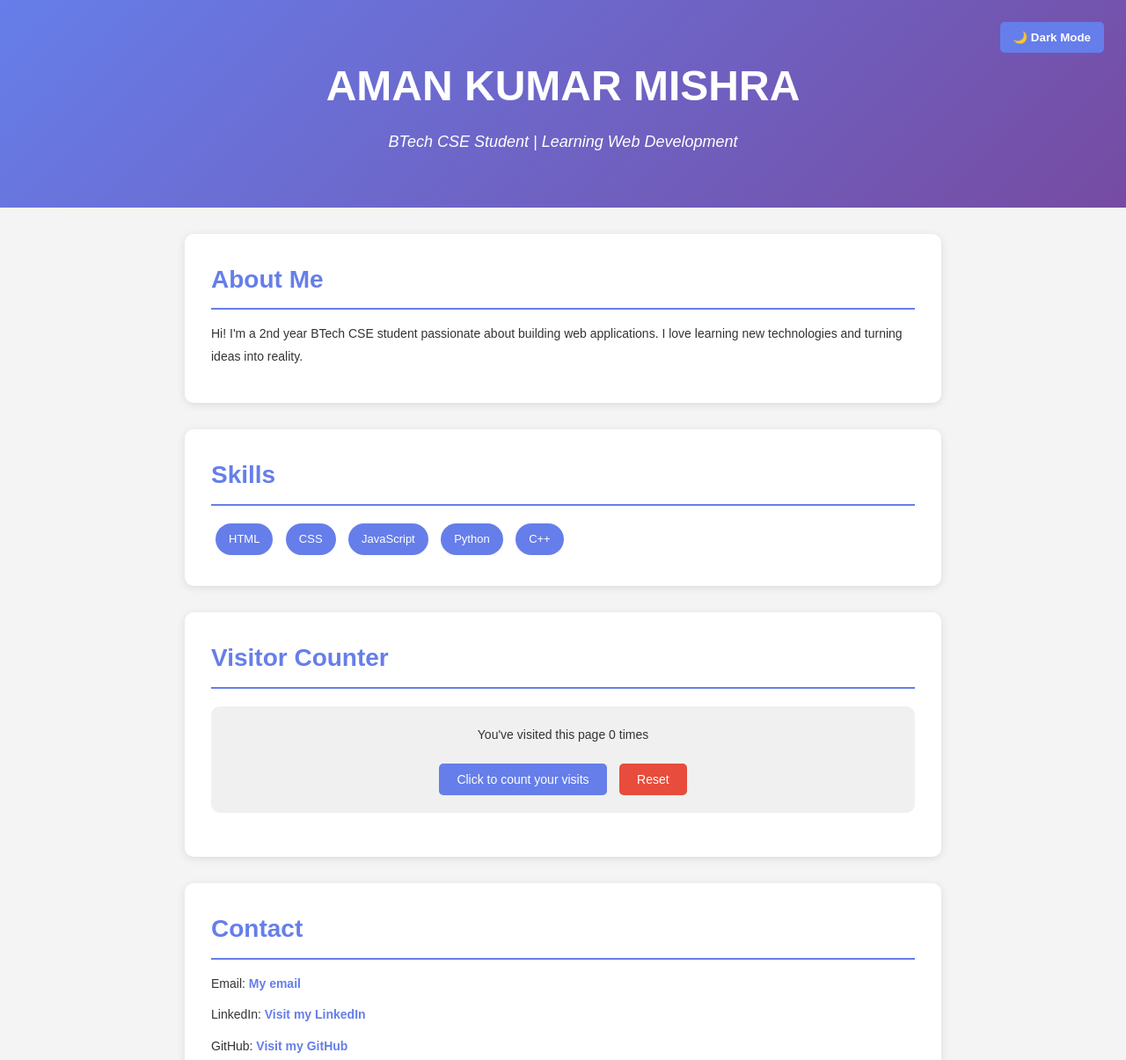
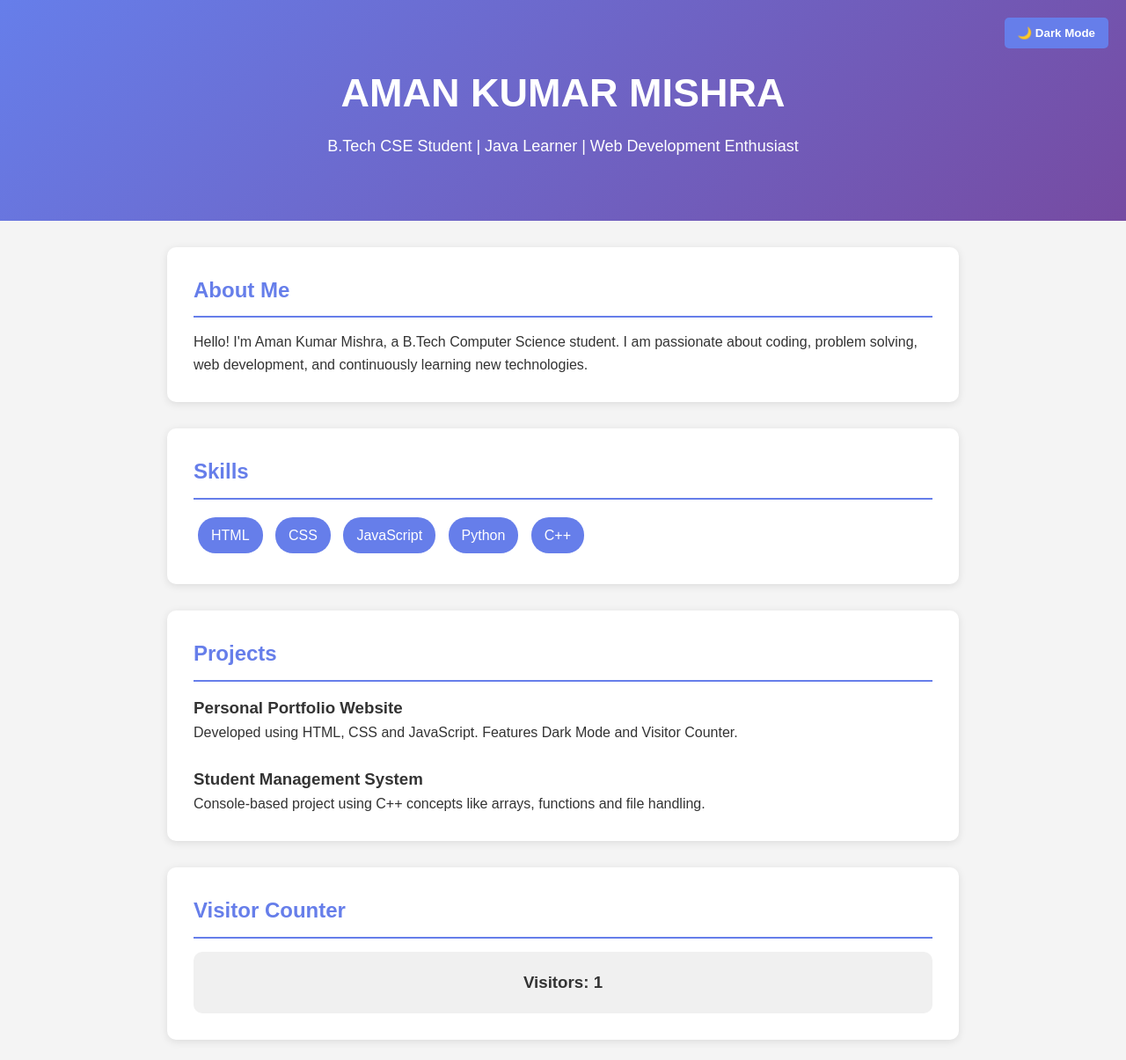
Before and after one commit to amankumarmishra336/Portfolio, a plain HTML site: page index.html in a window 1280 px wide. Shown: the top 1205 px of the page at 88% size. Drawn offline with Linux system fonts and the light colour scheme.

Commit message:
Updated homepage to latest portfolio

```diff
--- a/index.html
+++ b/index.html
@@ -1,262 +1,284 @@
-<!doctype html>
-<html>
+<!DOCTYPE html>
+<html lang="en">
 <head>
-    <title>My Portfolio</title>
+<meta charset="UTF-8">
+<meta name="viewport" content="width=device-width, initial-scale=1.0">
+<title>Aman Kumar Mishra | Portfolio</title>
+
 <style>
-      * {
-        margin: 0;
-        padding: 0;
+*{
+    margin:0;
+    padding:0;
+    box-sizing:border-box;
 }
-      body {
-        font-family: Arial, sans-serif;
-        line-height: 1.6;
-        color: #333;
-        background-color: #f4f4f4;
-        transition:
-          background-color 0.3s,
-          color 1s;
+
+body{
+    font-family:Arial,sans-serif;
+    background:#f4f4f4;
+    color:#333;
+    line-height:1.6;
+    transition:0.3s;
 }
-      body.dark-mode {
-        background-color: #1a1a1a;
-        color: #f0f0f0;
+
+body.dark-mode{
+    background:#1a1a1a;
+    color:#f0f0f0;
 }
-      .controls {
-        position: fixed;
-        top: 20px;
-        right: 20px;
-        z-index: 1000;
+
+.controls{
+    position:fixed;
+    top:20px;
+    right:20px;
+    z-index:1000;
 }
-      .dark-mode-btn,
-      .scroll-btn {
-        padding: 10px 15px;
-        margin: 5px;
-        border: none;
-        border-radius: 5px;
-        cursor: pointer;
-        font-weight: bold;
-        transition: all 0.3s;
+
+.dark-mode-btn{
+    padding:10px 15px;
+    border:none;
+    border-radius:5px;
+    cursor:pointer;
+    background:#667eea;
+    color:white;
+    font-weight:bold;
 }
-      .dark-mode-btn {
-        background: #667eea;
-        color: white;
+
+.dark-mode-btn:hover{
+    background:#764ba2;
 }
-      .dark-mode-btn:hover {
-        background: #764ba2;
-        transform: scale(1.05);
+
+header{
+    text-align:center;
+    color:white;
+    padding:70px 20px;
+    background:linear-gradient(135deg,#667eea,#764ba2);
 }
-      header {
-        background: linear-gradient(135deg, #667eea 0%, #764ba2 100%);
-        color: white;
-        text-align: center;
-        padding: 60px 20px;
-        transition: all 0.3s;
+
+body.dark-mode header{
+    background:linear-gradient(135deg,#2d2d2d,#111);
 }
-      body.dark-mode header {
-        background: linear-gradient(135deg, #2d2d2d 0%, #1a1a1a 100%);
+
+header h1{
+    font-size:45px;
 }
-      header h1 {
-        font-size: 48px;
-        margin-bottom: 10px;
+
+header p{
+    margin-top:10px;
+    font-size:18px;
 }
-      header p {
-        font-size: 18px;
-        font-style: italic;
+
+section{
+    max-width:900px;
+    margin:30px auto;
+    background:white;
+    padding:30px;
+    border-radius:10px;
+    box-shadow:0 2px 10px rgba(0,0,0,0.1);
 }
-      section {
-        max-width: 800px;
-        margin: 30px auto;
-        background: white;
-        padding: 30px;
-        border-radius: 10px;
-        box-shadow: 0 2px 10px rgba(0, 0, 0, 0.1);
-        transition: all 0.3s;
+
+body.dark-mode section{
+    background:#2d2d2d;
 }
-      body.dark-mode section {
-        background: #2d2d2d;
-        box-shadow: 0 2px 10px rgba(255, 255, 255, 0.1);
+
+h2{
+    color:#667eea;
+    margin-bottom:15px;
+    border-bottom:2px solid #667eea;
+    padding-bottom:10px;
 }
-      section h2 {
-        color: #667eea;
-        font-size: 28px;
-        margin-bottom: 15px;
-        border-bottom: 2px solid #667eea;
-        padding-bottom: 10px;
+
+.skill-item{
+    display:inline-block;
+    background:#667eea;
+    color:white;
+    padding:8px 15px;
+    border-radius:20px;
+    margin:5px;
 }
-      body.dark-mode section h2 {
-        color: #a8aff0;
+
+.counter{
+    text-align:center;
+    padding:20px;
+    background:#f0f0f0;
+    border-radius:10px;
 }
-      section p {
-        font-size: 14px;
-        line-height: 1.8;
-        margin-bottom: 10px;
+
+body.dark-mode .counter{
+    background:#3d3d3d;
 }
-      ul {
-        margin-left: 20px;
-        margin-top: 10px;
+
+.btn{
+    padding:10px 20px;
+    background:#667eea;
+    color:white;
+    border:none;
+    border-radius:5px;
+    cursor:pointer;
+    text-decoration:none;
+    display:inline-block;
+    margin-top:10px;
 }
-      li {
-        font-size: 14px;
-        margin: 8px 0;
-        padding: 5px 0;
+
+.btn:hover{
+    background:#764ba2;
 }
-      .skill-item {
-        display: inline-block;
-        background: #667eea;
-        color: white;
-        padding: 8px 15px;
-        margin: 5px;
-        border-radius: 20px;
-        font-size: 13px;
-        transition: all 0.3s;
+
+a{
+    color:#667eea;
+    text-decoration:none;
 }
-      .skill-item:hover {
-        background: #764ba2;
-        transform: translateY(-3px);
+
+a:hover{
+    text-decoration:underline;
 }
-      a {
-        color: #667eea;
-        text-decoration: none;
-        font-weight: bold;
-      }
-      a:hover {
-        text-decoration: underline;
-        color: #764ba2;
-      }
-      body.dark-mode a {
-        color: #a8aff0;
-      }
-      .counter {
-        text-align: center;
-        padding: 20px;
-        background: #f0f0f0;
-        border-radius: 10px;
-        margin: 20px 0;
-        transition: all 0.3s;
-      }
-      body.dark-mode .counter {
-        background: #3d3d3d;
-      }
-      .counter-btn {
-        padding: 10px 20px;
-        font-size: 14px;
-        background: #667eea;
-        color: white;
-        border: none;
-        border-radius: 5px;
-        cursor: pointer;
-        margin-top: 10px;
-        transition: all 0.3s;
-      }
-      .counter-btn:hover {
-        background: #764ba2;
-        transform: scale(1.05);
-      }
-      footer {
-        text-align: center;
-        padding: 20px;
-        color: #666;
-        font-size: 12px;
-        transition: all 0.3s;
-      }
-      body.dark-mode footer {
-        color: #999;
+
+footer{
+    text-align:center;
+    padding:20px;
+    color:#777;
 }
 </style>
 </head>
+
 <body>
+
 <div class="controls">
-      <button class="dark-mode-btn" onclick="toggleDarkMode()">
+    <button class="dark-mode-btn" onclick="toggleDarkMode()" id="themeBtn">
         🌙 Dark Mode
     </button>
 </div>
+
 <header>
     <h1>AMAN KUMAR MISHRA</h1>
-      <p>BTech CSE Student | Learning Web Development</p>
+    <p>B.Tech CSE Student | Java Learner | Web Development Enthusiast</p>
 </header>
+
 <section>
     <h2>About Me</h2>
+
     <p>
-        Hi! I'm a 2nd year BTech CSE student passionate about building web
-        applications. I love learning new technologies and turning ideas into
-        reality.
+        Hello! I'm Aman Kumar Mishra, a B.Tech Computer Science student.
+        I am passionate about coding, problem solving, web development,
+        and continuously learning new technologies.
     </p>
 </section>
+
 <section>
     <h2>Skills</h2>
-      <div>
+
     <span class="skill-item">HTML</span>
     <span class="skill-item">CSS</span>
     <span class="skill-item">JavaScript</span>
     <span class="skill-item">Python</span>
     <span class="skill-item">C++</span>
+</section>
+
+<section>
+    <h2>Projects</h2>
+
+    <h3>Personal Portfolio Website</h3>
+    <p>
+        Developed using HTML, CSS and JavaScript.
+        Features Dark Mode and Visitor Counter.
+    </p>
+
+    <br>
+
+    <h3>Student Management System</h3>
+    <p>
+        Console-based project using C++ concepts like arrays,
+        functions and file handling.
+    </p>
+</section>
+
+<section>
+    <h2>Visitor Counter</h2>
+
+    <div class="counter">
+        <h3>
+            Visitors: <span id="counter-display">0</span>
+        </h3>
     </div>
 </section>
+
 <section>
-      <h2>Visitor Counter</h2>
-      <div class="counter">
-        <p>
-          You've visited this page <span id="counter-display">0</span> times
-        </p>
-        <button class="counter-btn" onclick="incrementCounter()">
-          Click to count your visits
-        </button>
-        <button
-          class="counter-btn"
-          onclick="resetCounter()"
-          style="background: #e74c3c; margin-left: 10px"
-        >
-          Reset
-        </button>
-      </div>
+    <h2>Resume</h2>
+
+    <p>Upload your resume file in the same folder and rename it to resume.pdf</p>
+
+    <a href="resume.pdf" download class="btn">
+        Download Resume
+    </a>
 </section>
+
 <section>
     <h2>Contact</h2>
-      <p>Email: <a href="mailto:amankumarmishra336@gmail.com">My email</a></p>
+
+    <p>
+        Email:
+        <a href="mailto:amankumarmishra336@gmail.com">
+            amankumarmishra336@gmail.com
+        </a>
+    </p>
+
+    <br>
+
     <p>
         LinkedIn:
-        <a
-          href="https://www.linkedin.com/in/aman-kumar-mishra-603291353/"
-          target="_blank"
-          >Visit my LinkedIn</a
-        >
+        <a href="https://www.linkedin.com/in/aman-kumar-mishra-603291353/" target="_blank">
+            Visit LinkedIn
+        </a>
     </p>
+
+    <br>
+
     <p>
         GitHub:
-        <a href="https://github.com/amankumarmishra336" target="_blank"
-          >Visit my GitHub</a
-        >
+        <a href="https://github.com/amankumarmishra336" target="_blank">
+            Visit GitHub
+        </a>
     </p>
 </section>
-    <footer><p>© 2025 AMAN KUMAR MISHRA. All rights reserved.</p></footer>
+
+<footer>
+    <p>© 2026 Aman Kumar Mishra. All Rights Reserved.</p>
+</footer>
+
 <script>
+
 function toggleDarkMode() {
+
     document.body.classList.toggle("dark-mode");
-        if (document.body.classList.contains("dark-mode")) {
-          localStorage.setItem("darkMode", "true");
-        } else {
-          localStorage.setItem("darkMode", "false");
+
+    const btn = document.getElementById("themeBtn");
+
+    if(document.body.classList.contains("dark-mode")){
+        btn.innerHTML="☀️ Light Mode";
+        localStorage.setItem("darkMode","true");
+    }
+    else{
+        btn.innerHTML="🌙 Dark Mode";
+        localStorage.setItem("darkMode","false");
     }
 }
-      if (localStorage.getItem("darkMode") === "true") {
+
+if(localStorage.getItem("darkMode")==="true"){
     document.body.classList.add("dark-mode");
+    document.getElementById("themeBtn").innerHTML="☀️ Light Mode";
 }
+
 let visitCount = localStorage.getItem("visitCount");
-      if (visitCount === null) {
-        visitCount = 0;
-      } else {
-        visitCount = parseInt(visitCount);
+
+if(visitCount===null){
+    visitCount=0;
 }
-      function incrementCounter() {
+
 visitCount++;
-        document.getElementById("counter-display").textContent = visitCount;
-        localStorage.setItem("visitCount", visitCount);
-      }
-      function resetCounter() {
-        visitCount = 0;
-        document.getElementById("counter-display").textContent = visitCount;
-        localStorage.setItem("visitCount", visitCount);
-      }
-      document.getElementById("counter-display").textContent = visitCount;
+
+localStorage.setItem("visitCount",visitCount);
+
+document.getElementById("counter-display").textContent=visitCount;
+
 </script>
+
 </body>
 </html>
```
Also changed, not shown: advance.html (deleted, +0 -284 lines). Lines whose indentation alone changed are shown as unchanged.
